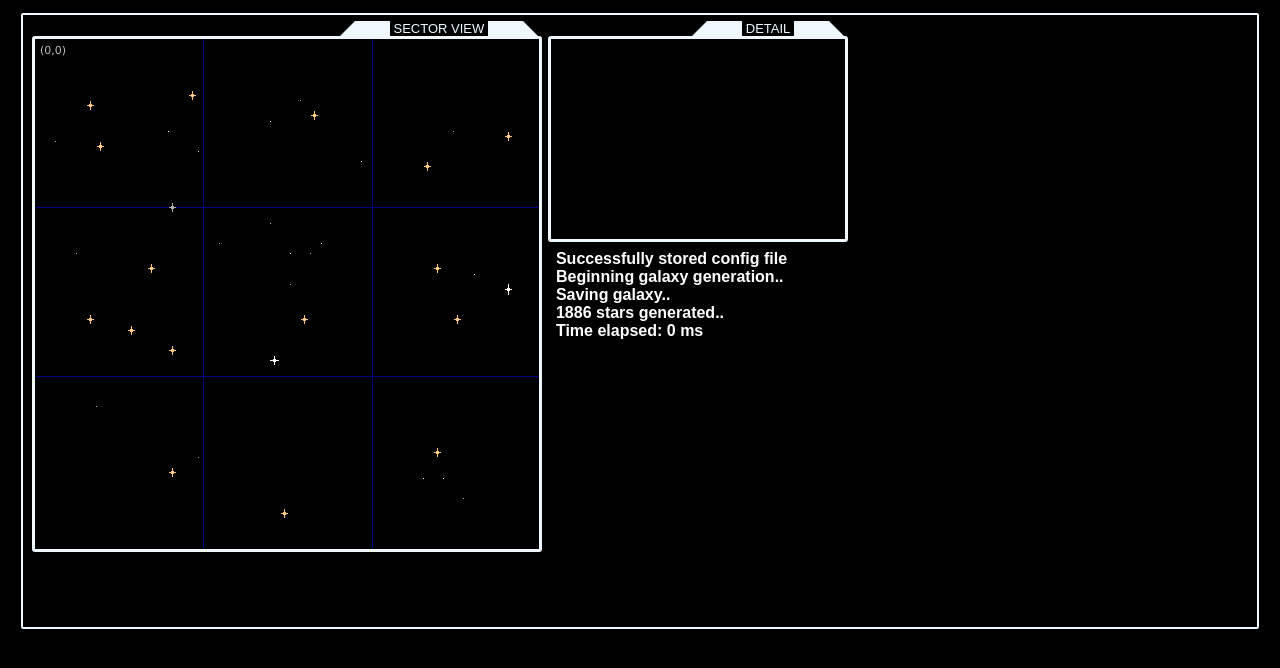
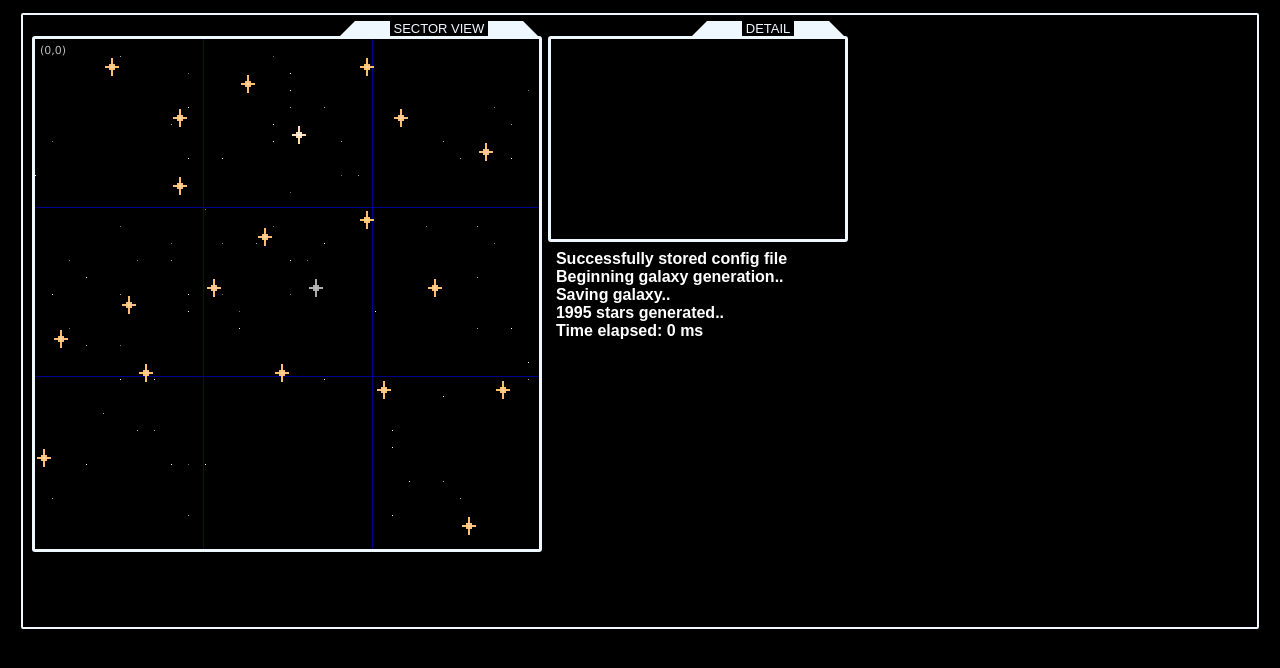
Before and after one commit to timbotron/js-space, a website: page www-root/star_test.html in a window 1280 px wide. Drawn offline with Linux system fonts and the light colour scheme.

Commit message:
bigger sprites, more random stars,

```diff
--- a/www-root/css/mk2.css
+++ b/www-root/css/mk2.css
@@ -86,34 +86,34 @@ body {
 .star {
   display: block;
   border-radius: 100%;
-  width: 9px;
-  height: 11px;
+  width: 18px;
+  height: 22px;
   position: absolute;
   z-index: 200;
 }
 .startype-Gi {
-  background: url('/assets/Starsprite.mk3.png') -54px 0px  no-repeat;
+  background: url('/assets/Starsprite.mk4.png') -108px 0px  no-repeat;
 }
 .startype-D {
-  background: url('/assets/Starsprite.mk3.png') -63px 0px  no-repeat;
+  background: url('/assets/Starsprite.mk4.png') -126px 0px  no-repeat;
 }
 .startype-B {
-  background: url('/assets/Starsprite.mk3.png') -45px 0px  no-repeat;
+  background: url('/assets/Starsprite.mk4.png') -90px 0px  no-repeat;
 }
 .startype-A {
-  background: url('/assets/Starsprite.mk3.png') -36px 0px  no-repeat;
+  background: url('/assets/Starsprite.mk4.png') -72px 0px  no-repeat;
 }
 .startype-F {
-  background: url('/assets/Starsprite.mk3.png') -27px 0px  no-repeat;
+  background: url('/assets/Starsprite.mk4.png') -54px 0px  no-repeat;
 }
 .startype-G{
-  background: url('/assets/Starsprite.mk3.png') -18px 0px  no-repeat;
+  background: url('/assets/Starsprite.mk4.png') -36px 0px  no-repeat;
 }
 .startype-K {
-  background: url('/assets/Starsprite.mk3.png') -9px 0px no-repeat;
+  background: url('/assets/Starsprite.mk4.png') -18px 0px no-repeat;
 }
 .startype-M {
-  background: url('/assets/Starsprite.mk3.png') 0px 0px no-repeat;
+  background: url('/assets/Starsprite.mk4.png') 0px 0px no-repeat;
 }
 .bg-star {
   width: 1px;
--- a/www-root/js/config.mk2.json
+++ b/www-root/js/config.mk2.json
@@ -1,7 +1,7 @@
 {
   "is_infinite": false,
   "cradle_size": 5,
-  "sector_size": 50,
+  "sector_size": 30,
   "name": "Thors Cradle",
   "min_stars_per_sector": 7,
   "max_stars_per_sector": 26,
--- a/www-root/js/gen_methods.js
+++ b/www-root/js/gen_methods.js
@@ -429,12 +429,12 @@ function draw_sector(x,y,c,offset,top_off,left_off,grid,sector_size) {
 	// Now draw background stars
 	var secSeed = sec + g('galaxy_seed');
 	Math.seedrandom(secSeed);
-	var num_background_stars = randBetween(15,25);
+	var num_background_stars = randBetween(70,90);
 	for(var i = 0;i < num_background_stars; i++) {
 		var back_star = document.createElement('div');
 		var x = randBetween(0,sector_size);
 		var y = randBetween(0,sector_size);
-		var l = randBetween(0,2);
+		var l = randBetween(0,3);
 		back_star.className = "bg-star bg-star-" + String(l);
 		back_star.style.top = String(top_off - (y * offset)) + "%";
 		back_star.style.left = String((x * offset) + left_off) + "%";
```
Also changed, not shown: www-root/assets/Starsprite.mk4.png (added).
